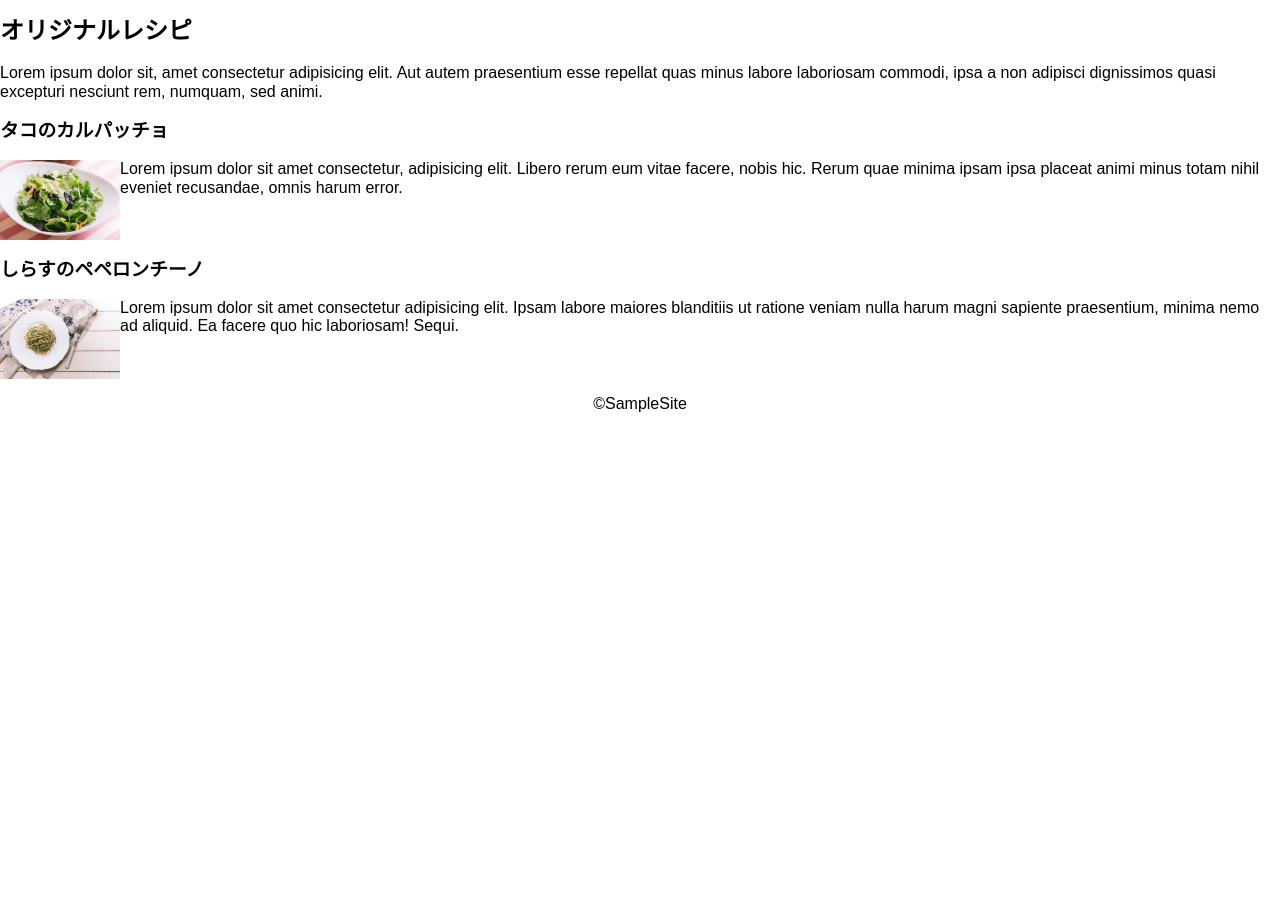
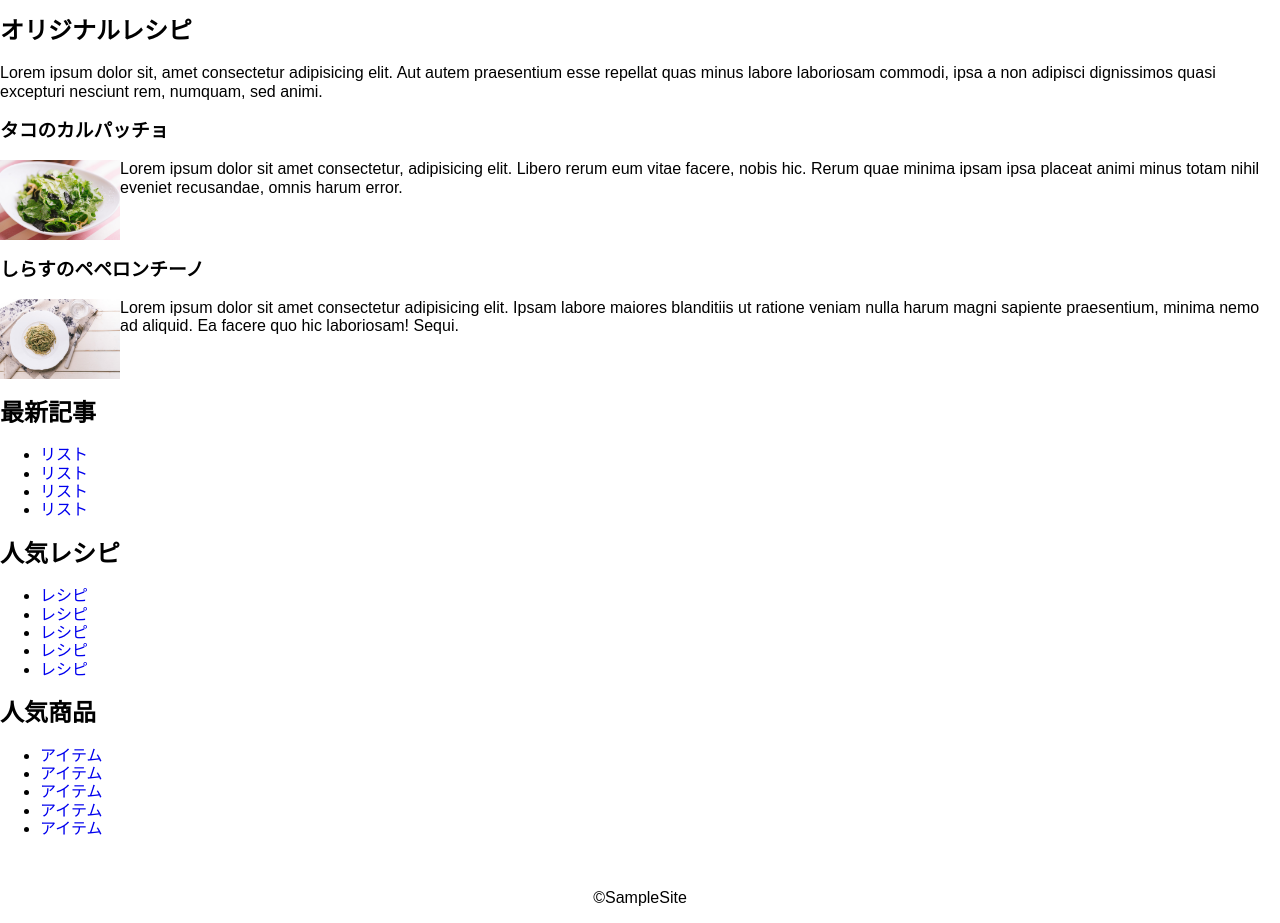
Before and after one commit to gitbike/HTML-2-column-layout, a plain HTML site: page index.html in a window 1280 px wide. Shown: the part 101-1024 px from the top of the page. Before the commit the page ends 800 px from the top, so only its background shows below. Drawn offline with Linux system fonts and the light colour scheme.

Commit message:
2カラム用の<aside>をHTMLに追加

```diff
--- a/index.html
+++ b/index.html
@@ -40,6 +40,34 @@
         </article>
       </main>
 
+      <aside class="aside">
+        <h2>最新記事</h2>
+        <ul>
+          <li><a href="#">リスト</a></li>
+          <li><a href="#">リスト</a></li>
+          <li><a href="#">リスト</a></li>
+          <li><a href="#">リスト</a></li>
+        </ul>
+        <h2>人気レシピ</h2>
+        <ul>
+          <li><a href="#">レシピ</a></li>
+          <li><a href="#">レシピ</a></li>
+          <li><a href="#">レシピ</a></li>
+          <li><a href="#">レシピ</a></li>
+          <li><a href="#">レシピ</a></li>
+        </ul>
+        <h2>人気商品</h2>
+        <ul>
+          <li><a href="#">アイテム</a></li>
+          <li><a href="#">アイテム</a></li>
+          <li><a href="#">アイテム</a></li>
+          <li><a href="#">アイテム</a></li>
+          <li><a href="#">アイテム</a></li>
+        </ul>
+        <div class="ad">
+          <a href="#"><img class="image" src="./images/ad.jpg" alt=""></a>
+        </div>
+      </aside>
     </div>
 
     <footer class="footer">
```
